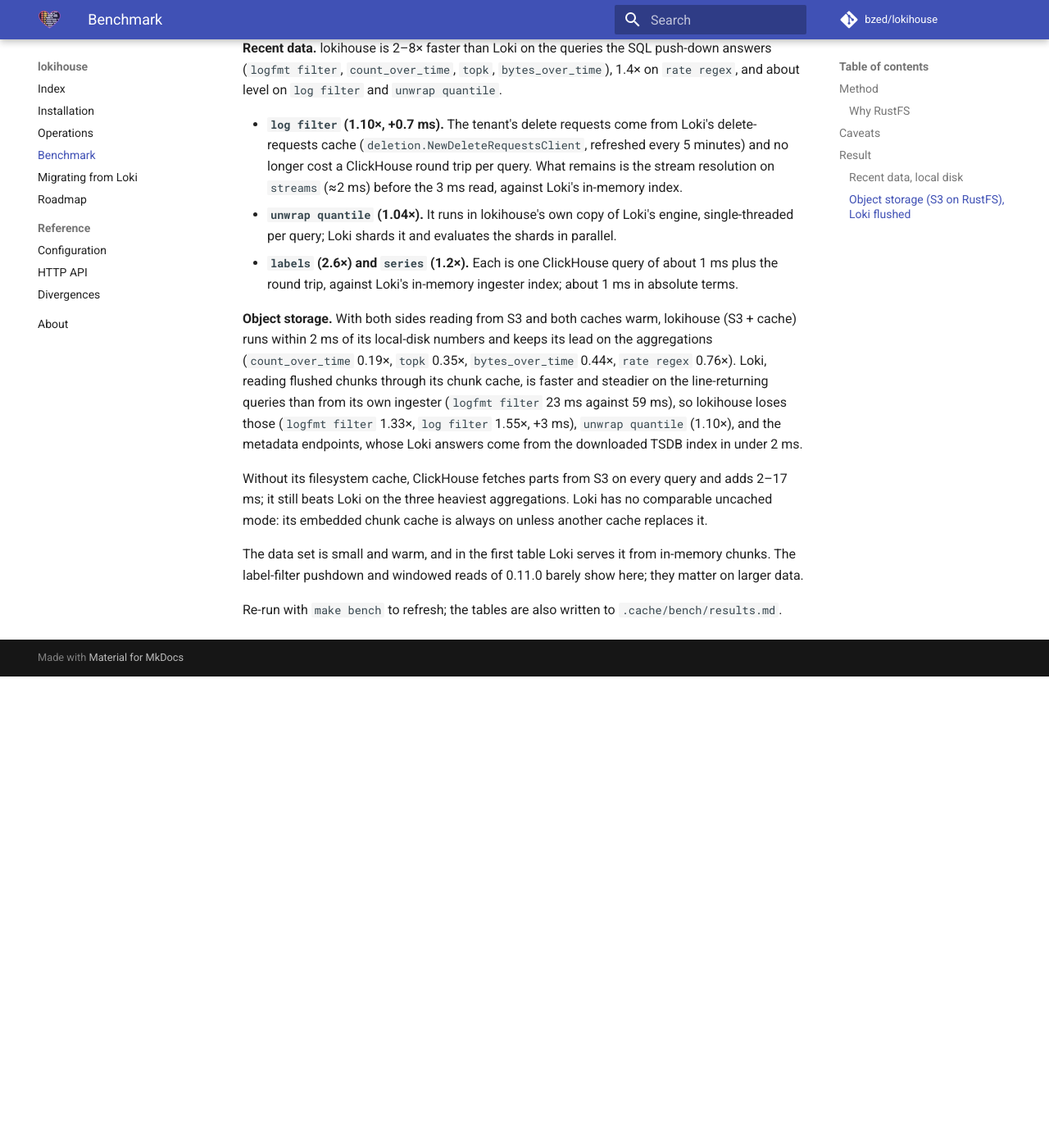
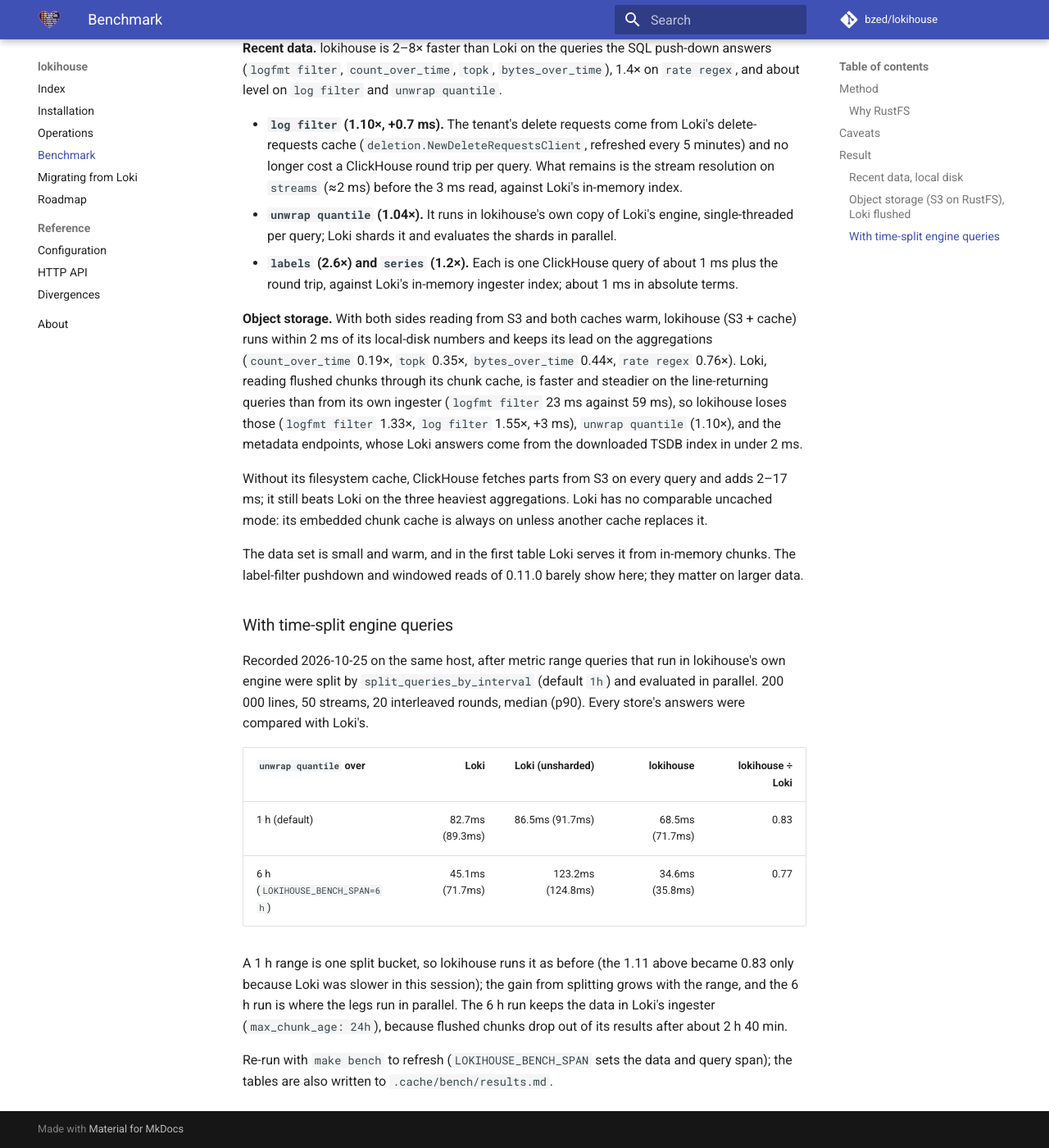
Before and after one commit to bzed/lokihouse, an MkDocs documentation site: the page built from docs/benchmark.md, in a window 1280 px wide and 1400 px high, scrolled down 3765 px. Shown: the whole window at 82% size. Built offline with MkDocs 1.6.1 and Material for MkDocs 9.7.7, drawn with Linux system fonts in a browser that asks for light colours; comment, search, counter and statistics services are not loaded; before the commit the page ends 4590 px from its top, so only the background shows below that.

Commit message:
test: bench over a configurable data span; record split-engine results
Co-Authored-By: Claude Sonnet 5.5 <noreply@anthropic.com>

```diff
--- a/docs/benchmark.md
+++ b/docs/benchmark.md
@@ -162,5 +162,23 @@ in-memory chunks. The
 label-filter pushdown and windowed reads of 0.11.0 barely show here; they
 matter on larger data.
 
-Re-run with `make bench` to refresh; the tables are also written to
-`.cache/bench/results.md`.
+### With time-split engine queries
+
+Recorded 2026-10-25 on the same host, after metric range queries that run in
+lokihouse's own engine were split by `split_queries_by_interval` (default `1h`)
+and evaluated in parallel. 200 000 lines, 50 streams, 20 interleaved rounds,
+median (p90). Every store's answers were compared with Loki's.
+
+| `unwrap quantile` over | Loki | Loki (unsharded) | lokihouse | lokihouse ÷ Loki |
+|---|---:|---:|---:|---:|
+| 1 h (default) | 82.7ms (89.3ms) | 86.5ms (91.7ms) | 68.5ms (71.7ms) | 0.83 |
+| 6 h (`LOKIHOUSE_BENCH_SPAN=6h`) | 45.1ms (71.7ms) | 123.2ms (124.8ms) | 34.6ms (35.8ms) | 0.77 |
+
+A 1 h range is one split bucket, so lokihouse runs it as before (the 1.11 above
+became 0.83 only because Loki was slower in this session); the gain from
+splitting grows with the range, and the 6 h run is where the legs run in
+parallel. The 6 h run keeps the data in Loki's ingester (`max_chunk_age: 24h`),
+because flushed chunks drop out of its results after about 2 h 40 min.
+
+Re-run with `make bench` to refresh (`LOKIHOUSE_BENCH_SPAN` sets the data and
+query span); the tables are also written to `.cache/bench/results.md`.
```
Also changed, not shown: 1 other file.
